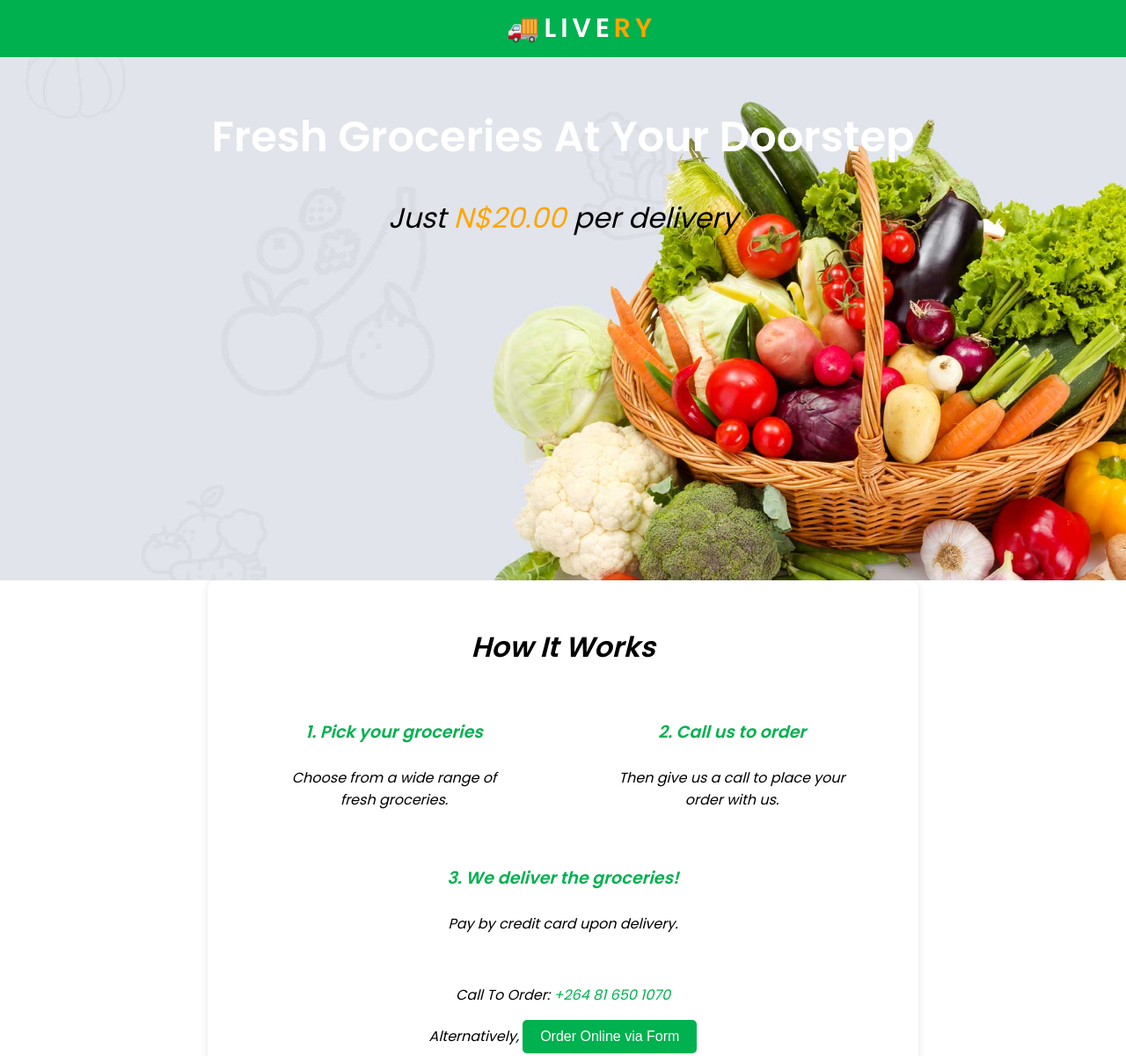
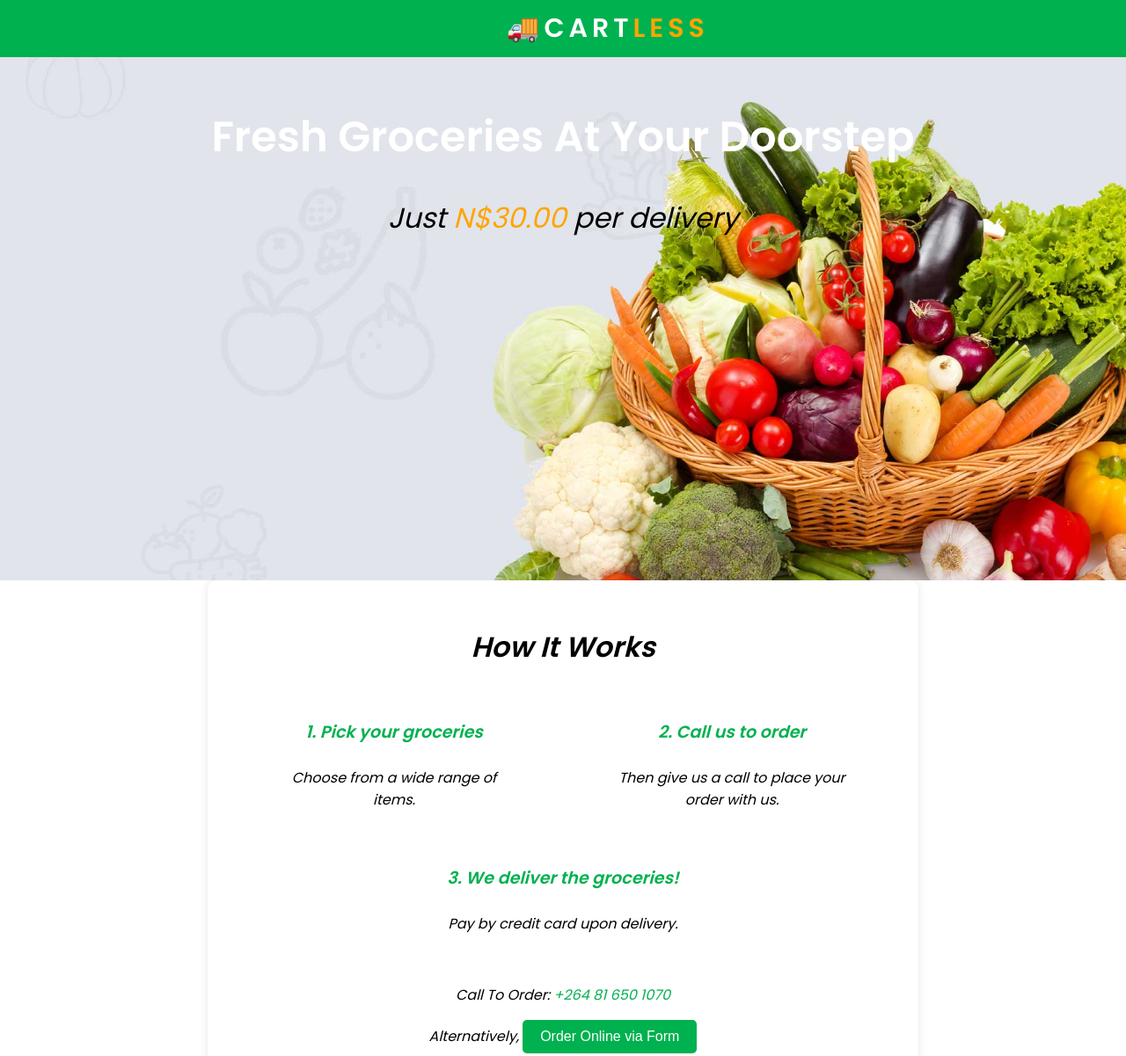
Before and after one commit to Tangeni3611/cartless, a plain HTML site: page index.html in a window 1280 px wide. Shown: the top 1201 px of the page at 88% size. Drawn offline with Linux system fonts and the light colour scheme.

Commit message:
Update index.html

```diff
--- a/index.html
+++ b/index.html
@@ -3,14 +3,14 @@
 <head>
     <meta charset="UTF-8">
     <meta name="viewport" content="width=device-width, initial-scale=1.0">
-    <title>Grocery Delivery - Around WHK</title>
+    <title>Grocery and Home Essentials Delivery - Around WHK</title>
     <link rel="stylesheet" href="styles.css">
 </head>
 <body>
     <!-- Header -->
     <header class="site-header">
         <div class="container">
-            <div class="site-title">🚚LIVE<span style="color: orange;">RY</span></div>
+            <div class="site-title">🚚CART<span style="color: orange;">LESS</span></div>
             <nav class="site-nav">
                 <ul>
                     <!-- <li><a href="#">About</a></li>
@@ -26,7 +26,7 @@
     <section class="hero-section">
         <div class="hero-content">
             <h2 class="hero-title">Fresh Groceries At Your Doorstep</h2>
-            <p class="hero-subtitle"><i class="hero-icon">Just <span style="color: orange;">N$20.00</span> per delivery</p>
+            <p class="hero-subtitle"><i class="hero-icon">Just <span style="color: orange;">N$30.00</span> per delivery</p>
         </div>
     </section>
 
@@ -37,7 +37,7 @@
             <div class="steps">
                 <div class="step">
                     <h4 class="step-title">1. Pick your groceries</h4>
-                    <p class="step-description">Choose from a wide range of fresh groceries.</p>
+                    <p class="step-description">Choose from a wide range of items.</p>
                 </div>
                 <div class="step">
                     <h4 class="step-title">2. Call us to order</h4>
```
